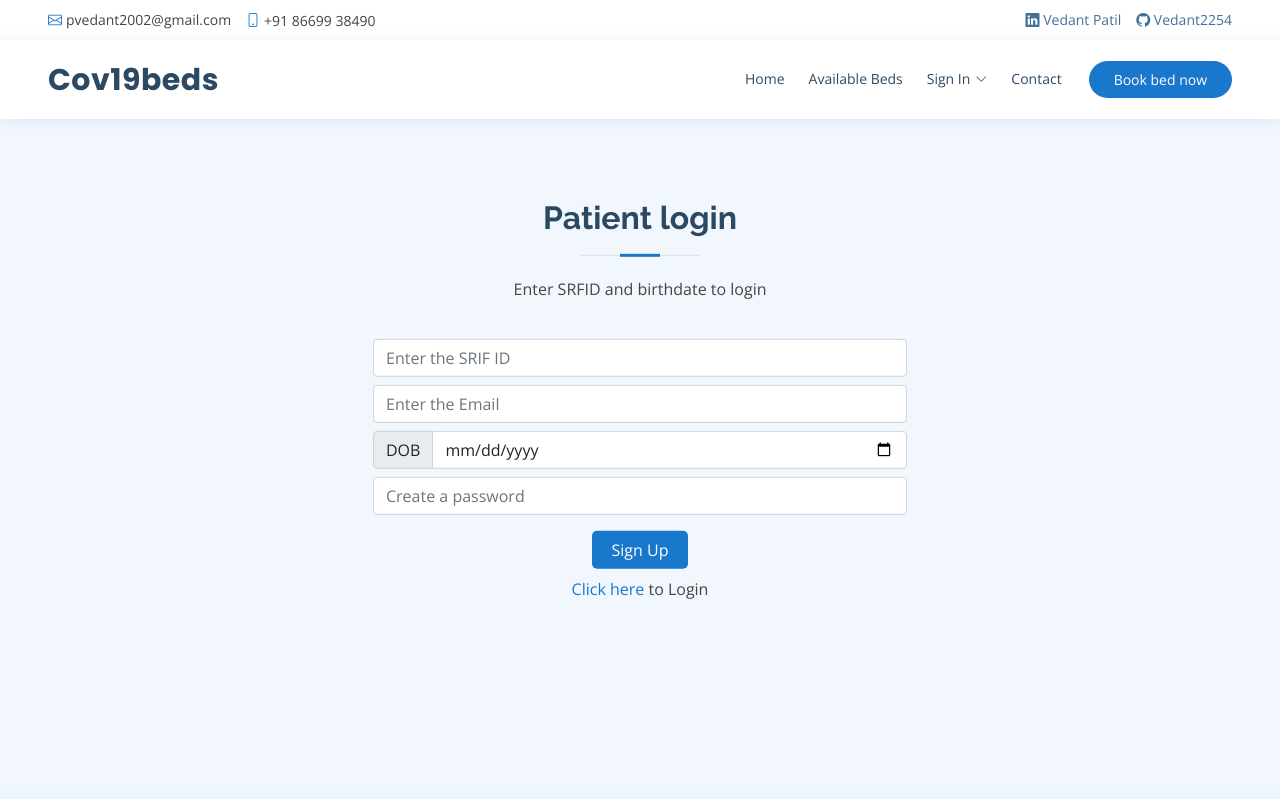
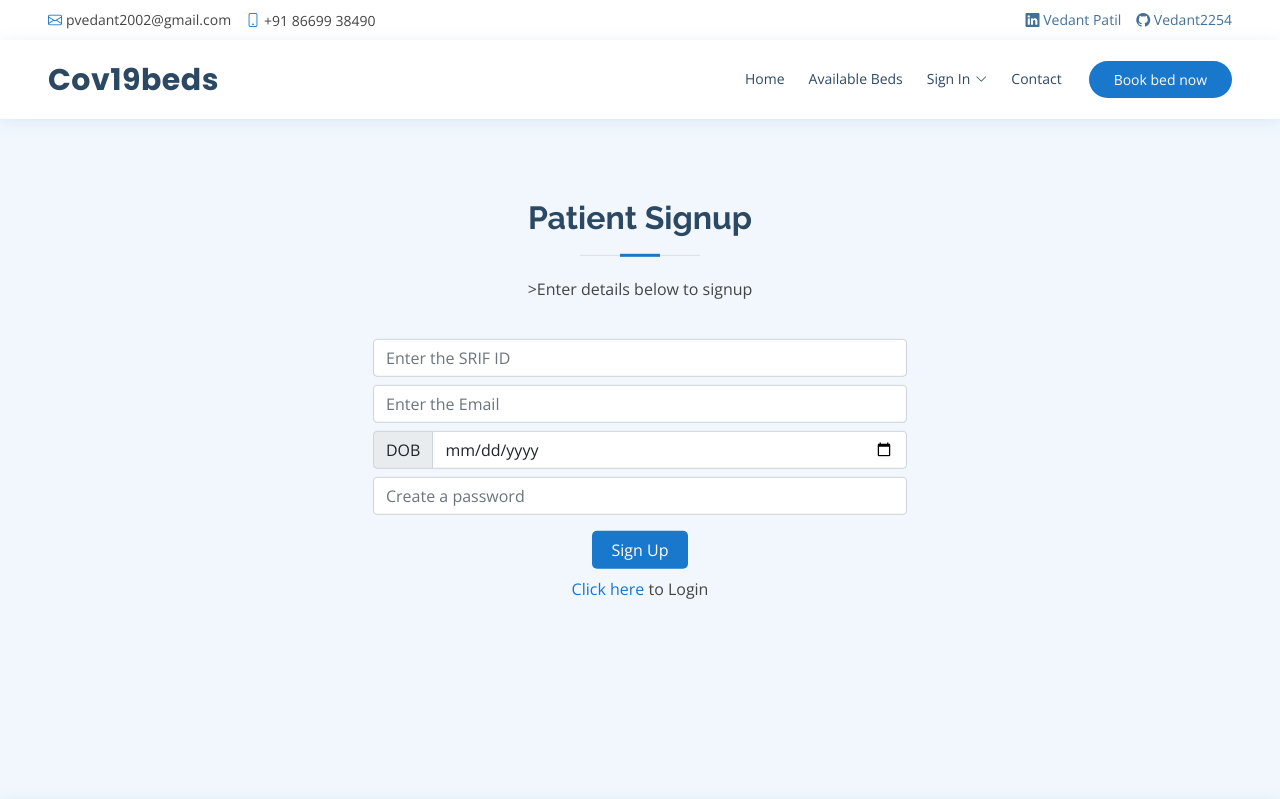
Before and after one commit to Vedant2254/Cov-19-beds, a Flask app: page /usersignup in a window 1280 px wide. Shown: the top 799 px of the page. Run offline with Flask 3, Linux system fonts and the light colour scheme; parts of the project's set-up code (start-up, migrations or seed data) failed here and were passed over; some libraries are stand-ins or nearby versions.

Commit message:
Changed headings in templates/usersignup.html

```diff
--- a/app.py
+++ b/app.py
@@ -1,11 +1,8 @@
-from http.client import HTTPException
-from pydoc import ispath
-from flask import Flask, current_app, request, redirect, render_template, flash
+from flask import Flask, request, redirect, render_template, flash
 from flask_sqlalchemy import SQLAlchemy
 from flask_login import UserMixin, login_required, logout_user, login_user, login_manager, LoginManager, current_user
 from flask_mail import Mail
 from sqlalchemy import func
-import werkzeug
 from werkzeug.security import generate_password_hash, check_password_hash
 from cryptography.fernet import Fernet
 import json
--- a/templates/usersignup.html
+++ b/templates/usersignup.html
@@ -4,8 +4,8 @@ block body %}
 <section id="admin-login" class="admin-login section-bg">
   <div class="container">
     <div class="section-title">
-      <h2>Patient login</h2>
-      <p>Enter SRFID and birthdate to login</p>
+      <h2>Patient Signup</h2>
+      <p>>Enter details below to signup</p>
     </div>
 
     <form action="/usersignup" method="post" role="form">
```
